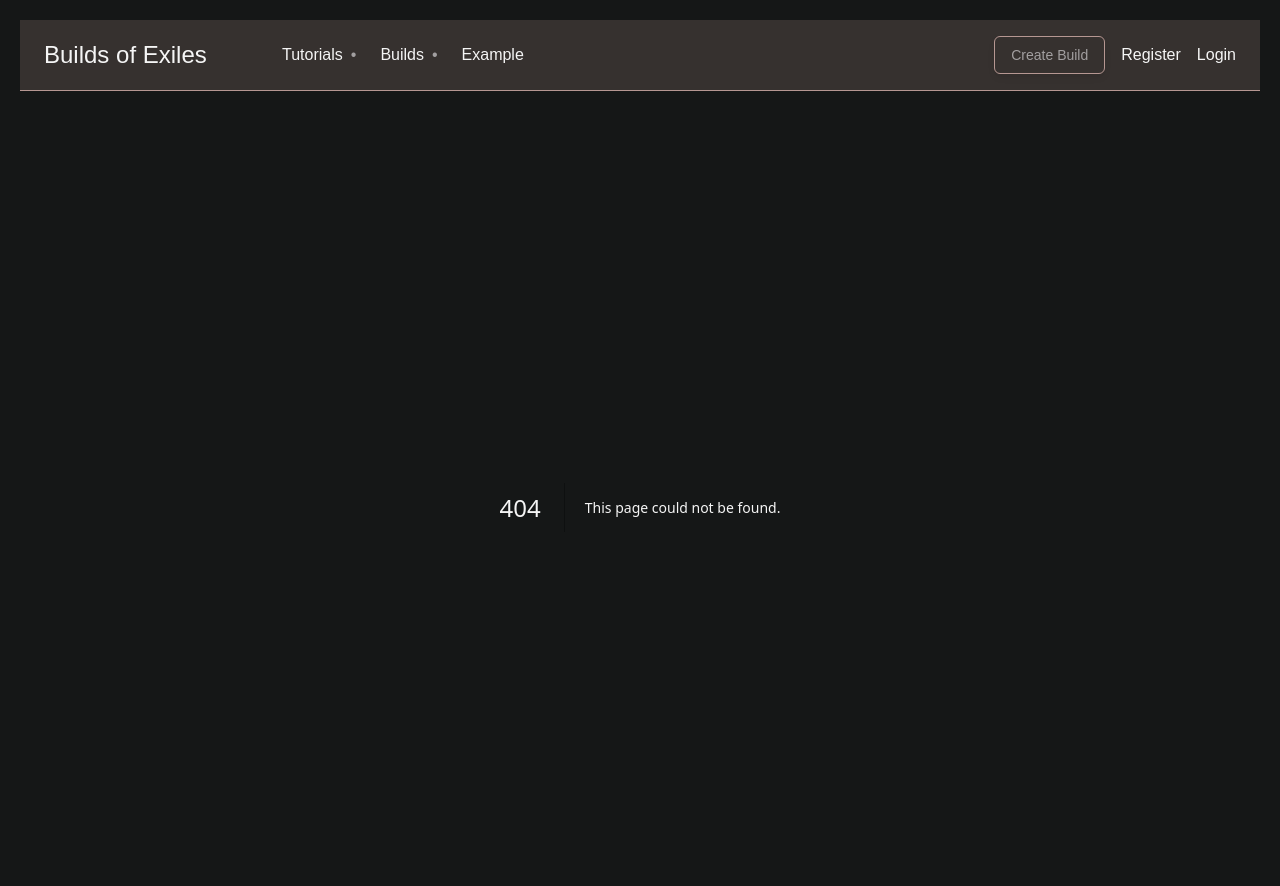
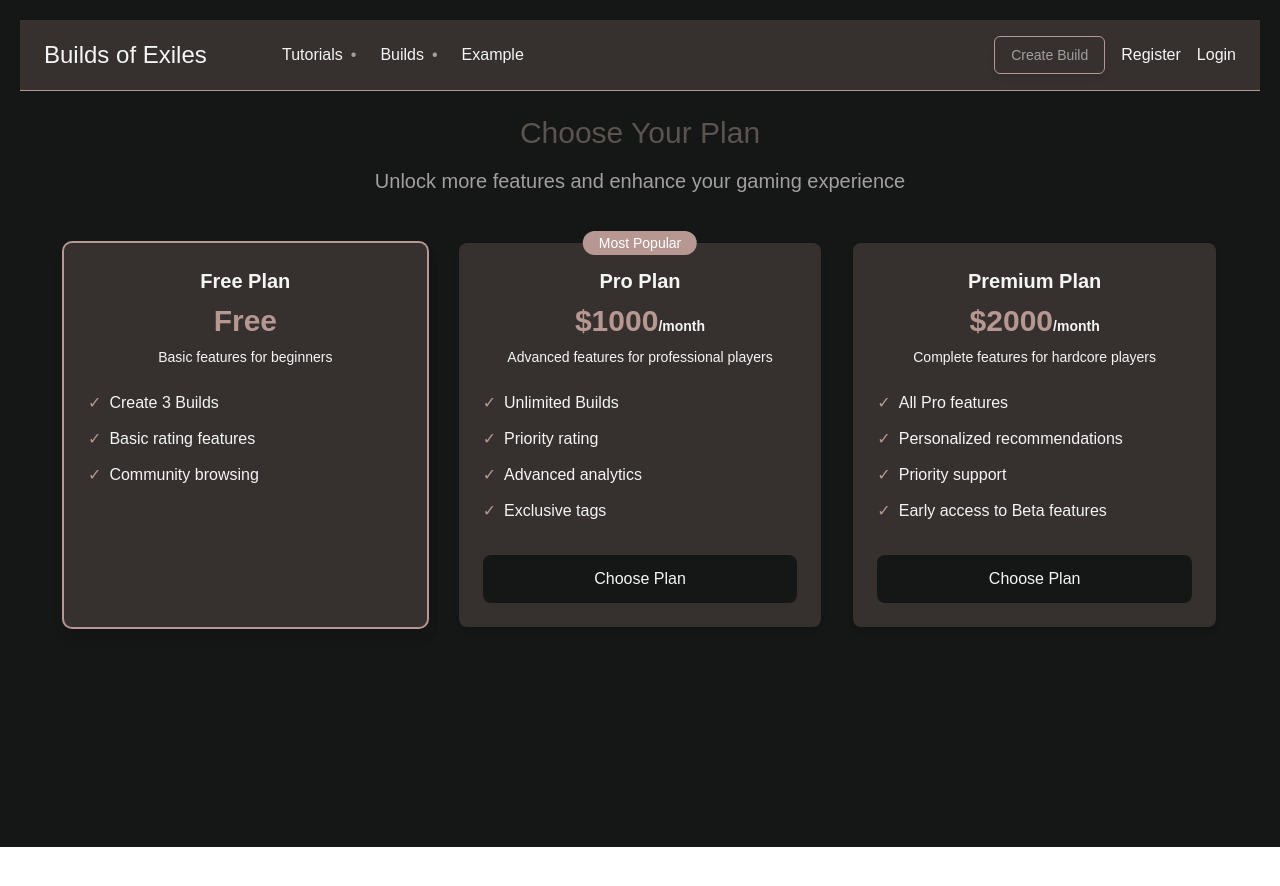
Before and after one commit to darkphotonKN/community-builds-client, a Next.js app: page /subscription in a window 1280 px wide. Before the commit this address had no page. Shown: the top 886 px of the page. After the commit the page ends 847 px from the top, so only its background shows below. Built offline with nearby package versions, Linux system fonts and the light colour scheme; a web font is replaced by a local one.

Commit message:
feat: add subsription page

```diff
--- /dev/null
+++ b/src/app/subscription/page.tsx
@@ -0,0 +1,178 @@
+'use client';
+
+import HeaderOne from '@/components/Layout/Text/HeaderOne';
+import HeaderTwo from '@/components/Layout/Text/HeaderTwo';
+import { isErrorResponse, postRequest } from '@/lib/api/requestHelpers';
+import { useRouter } from 'next/navigation';
+import { useState } from 'react';
+
+type SubscriptionPlan = {
+  id: string;
+  name: string;
+  price: number;
+  description: string;
+  features: string[];
+  isPopular?: boolean;
+};
+
+const subscriptionPlans: SubscriptionPlan[] = [
+  {
+    id: 'free',
+    name: 'Free Plan',
+    price: 0,
+    description: 'Basic features for beginners',
+    features: [
+      'Create 3 Builds',
+      'Basic rating features',
+      'Community browsing',
+    ],
+  },
+  {
+    id: 'pro',
+    name: 'Pro Plan',
+    price: 1000,
+    description: 'Advanced features for professional players',
+    features: [
+      'Unlimited Builds',
+      'Priority rating',
+      'Advanced analytics',
+      'Exclusive tags',
+    ],
+    isPopular: true,
+  },
+  {
+    id: 'premium',
+    name: 'Premium Plan',
+    price: 2000,
+    description: 'Complete features for hardcore players',
+    features: [
+      'All Pro features',
+      'Personalized recommendations',
+      'Priority support',
+      'Early access to Beta features',
+    ],
+  },
+];
+
+const Subscription = () => {
+  const router = useRouter();
+  const [selectedPlan, setSelectedPlan] = useState<string>('free');
+  const [isLoading, setIsLoading] = useState(false);
+
+  const submitSubscriptionHandle = async (planId: string) => {
+    setIsLoading(true);
+    console.log('submitSubscriptionHandle for plan:', planId);
+
+    try {
+      const plan = subscriptionPlans.find((p) => p.id === planId);
+      if (!plan) return;
+
+      const res = await postRequest<any>(
+        '/payment/create-subscription',
+        {
+          name: plan.name,
+          description: plan.description,
+          price: plan.price,
+        },
+        true
+      );
+
+      console.log('response after subscription creation:', res);
+
+      if (isErrorResponse(res)) {
+        alert(res.result);
+        return;
+      }
+
+      if (res?.result?.id) {
+        router.push(`/`);
+      }
+    } catch (error) {
+      console.error('Subscription error:', error);
+      alert('Subscription failed, please try again later');
+    } finally {
+      setIsLoading(false);
+    }
+  };
+
+  return (
+    <div className="max-w-6xl mx-auto">
+      <div className="text-center mb-12">
+        <HeaderOne>Choose Your Plan</HeaderOne>
+        <div className="mt-4">
+          <HeaderTwo>
+            Unlock more features and enhance your gaming experience
+          </HeaderTwo>
+        </div>
+      </div>
+
+      <div className="grid grid-cols-1 md:grid-cols-3 gap-8">
+        {subscriptionPlans.map((plan) => (
+          <div
+            key={plan.id}
+            className={`relative bg-customContentBg rounded-lg p-6 shadow-customBlockShadow transition-all cursor-pointer ${
+              selectedPlan === plan.id
+                ? 'ring-2 ring-customSecondary shadow-customBlockShadowHover'
+                : 'hover:shadow-customBlockShadowHover'
+            }`}
+            onClick={() => setSelectedPlan(plan.id)}
+          >
+            {plan.isPopular && (
+              <div className="absolute -top-3 left-1/2 transform -translate-x-1/2">
+                <span className="bg-customSecondary text-white px-4 py-1 rounded-full text-sm font-medium">
+                  Most Popular
+                </span>
+              </div>
+            )}
+
+            <div className="text-center mb-6">
+              <h3 className="text-xl font-bold text-customTxtContent mb-2">
+                {plan.name}
+              </h3>
+              <div className="text-3xl font-bold text-customSecondary mb-2">
+                {plan.price === 0 ? 'Free' : `$${plan.price}`}
+                {plan.price > 0 && (
+                  <span className="text-sm text-customTxtContent">/month</span>
+                )}
+              </div>
+              <p className="text-customTxtContent text-sm">
+                {plan.description}
+              </p>
+            </div>
+
+            <ul className="space-y-3 mb-8">
+              {plan.features.map((feature, index) => (
+                <li
+                  key={index}
+                  className="flex items-center text-customTxtContent"
+                >
+                  <span className="text-customSecondary mr-2">✓</span>
+                  {feature}
+                </li>
+              ))}
+            </ul>
+
+            {plan.price > 0 && (
+              <button
+                className={`w-full py-3 px-4 rounded-lg font-medium transition-colors ${
+                  selectedPlan === plan.id
+                    ? 'bg-customSecondary text-white hover:bg-opacity-90'
+                    : 'bg-customBg text-customTxtContent hover:bg-opacity-80'
+                } ${isLoading ? 'opacity-50 cursor-not-allowed' : ''}`}
+                onClick={(e) => {
+                  e.stopPropagation();
+                  submitSubscriptionHandle(plan.id);
+                }}
+                disabled={isLoading}
+              >
+                {isLoading ? 'Processing...' : 'Choose Plan'}
+              </button>
+            )}
+          </div>
+        ))}
+      </div>
+    </div>
+  );
+};
+
+export default Subscription;
```
